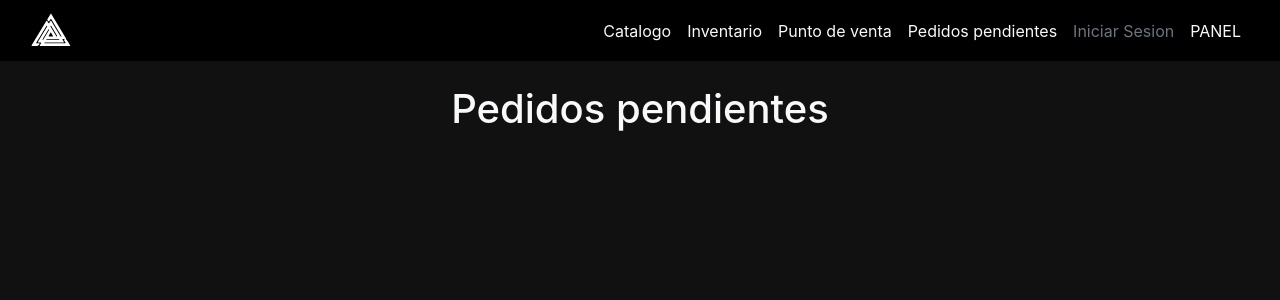
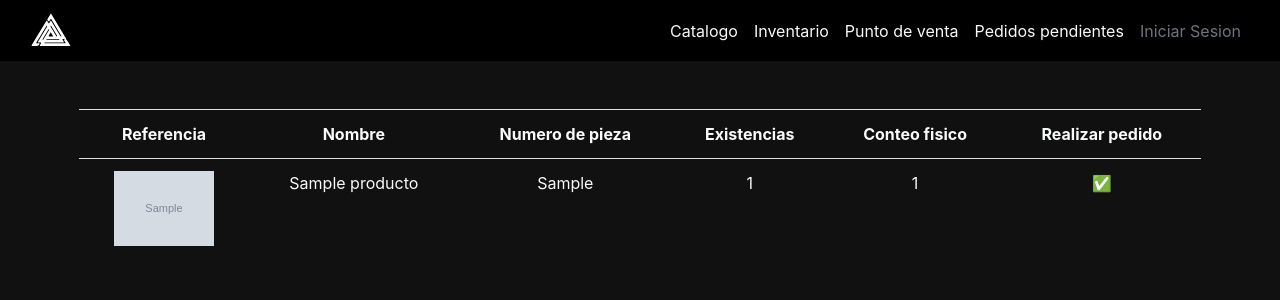
Before and after one commit to Wilovy09/PDV-DJANGO, a Django app: template pedidos_pendientes/templates/pedidos_pendientes.html in a window 1280 px wide. Shown: the top 300 px of the page. Run offline with Django 4.2, Linux system fonts and the light colour scheme; the template is opened without the code that fills it: values that come from a table or form of the project are taken from there, others are empty; tables that the repository leaves empty hold one stand-in row (values such as "Sample post"); grey boxes marked "Sample" are stand-in pictures; some libraries are stand-ins or nearby versions.

Commit message:
Update pedidos pendientes

```diff
--- a/catalogo/models.py
+++ b/catalogo/models.py
@@ -29,8 +29,8 @@ class Producto(models.Model):
     numero_De_Pieza = models.CharField(max_length=100)
     precio = models.CharField(max_length=51)
 
-    existencias = models.CharField(max_length=50)
-    conteo_Fisico = models.CharField(max_length=50)
+    existencias = models.IntegerField()
+    conteo_Fisico = models.IntegerField()
 
     categoria = models.IntegerField(choices=categorias)
     nivel = models.IntegerField(choices=niveles)
--- a/catalogo/templates/layout.html
+++ b/catalogo/templates/layout.html
@@ -12,7 +12,6 @@
 <body>
 
     {% include 'partials/_navbar.html' %}
-
     <div class="container p-4">
         {% block content %}
         {% endblock  %}
--- a/catalogo/templates/partials/_navbar.html
+++ b/catalogo/templates/partials/_navbar.html
@@ -42,6 +42,9 @@
         <li class="nav-item">
           <a class="text-secondary nav-link" href="/logout">Cerrar cuenta</a>
         </li>
+        <li class="nav-item">
+          <a class="text-light nav-link" href="/admin">PANEL</a>
+        </li>
         {% else %}
         <li class="nav-item">
           <a class="text-secondary nav-link" href="/">Iniciar Sesion</a>
@@ -50,9 +53,6 @@
           <a class="text-light nav-link" href="/signup">Crear cuenta</a>
         </li> -->
         {% endif %}
-        <li class="nav-item">
-          <a class="text-light nav-link" href="/admin">PANEL</a>
-        </li>
       </ul>
     </div>
   </div>
--- a/pedidos_pendientes/templates/pedidos_pendientes.html
+++ b/pedidos_pendientes/templates/pedidos_pendientes.html
@@ -1,27 +1,32 @@
 {% extends 'layout.html' %}
+
 {% block content %}
-    <h1 class="text-light text-center">Pedidos pendientes</h1>
-    {% for cliente, fechas_pedidos in PEDIDOS_AGRUPADOS.items %}
-    {% for fecha, pedidos_fecha in fechas_pedidos.items %}
-        <div class="my-3">
-            <h3 class="bg-black text-light text-center py-2"><strong>{{ cliente }}</strong> realizo pedido el <strong>{{ fecha|date:'d M Y' }}</strong></h3>
-        </div>
-            <table class="table table-striped text-light text-center">
+    <div class="row my-4 text-center">
+        <table class="table table-striped text-light">
+            <tr>
+                <th scope="col">Referencia</th>
+                <th scope="col">Nombre</th>
+                <th scope="col">Numero de pieza</th>
+                <th scope="col">Existencias</th>
+                <th scope="col">Conteo fisico</th>
+                <th scope="col">Realizar pedido</th>
+            </tr>
+            {% for producto in productos %}
                 <tr>
-                    <th scope="col">Nombre de Pieza</th>
-                    <th scope="col">Cantidad</th>
-                    <!-- <th scope="col">Precio Unitario</th> -->
-                    <th scope="col">Precio por cantidad</th>
-                </tr>
-                {% for pedido in pedidos_fecha %}
-                <tr>
-                    <td scope="row">{{ pedido.Nombre_De_Pieza }}</td>
-                    <td scope="row">{{ pedido.Cantidad }}</td>
-                    <!-- <td scope="row">{{ precio }}</td> -->
-                    <td scope="row">{{ pedido.total }}</td>
-                </tr>
-                {% endfor %}
-            </table>
-    {% endfor %}
-    {% endfor %}
-{% endblock %}
+                    <td scope="row">
+                        <img class="img-fluid" src="{{producto.imagen.url}}" alt="Imagen del Producto" width="100em">
+                    </td>
+                    <td scope="row">{{producto.nombre}}</td>
+                    <td scope="row">{{producto.numero_De_Pieza}}</td>
+                    <td scope="row">{{producto.existencias}}</td>
+                    <td scope="row">{{producto.conteo_Fisico}}</td>
+                    {% if producto.conteo_Fisico <= 5 %}
+                        <td scope="row">✅</td>
+                    {% else %}
+                        <td scope="row">❌</td>
+                    {% endif %}
+                  </tr>
+            {% endfor %}
+        </table>
+    </div>
+{% endblock  %}
```
Also changed, not shown: pedidos_pendientes/views.py (+6 -20 lines), punto_de_venta/views.py (+8 -1 lines), catalogo/migrations/0003_alter_producto_numero_de_pieza.py (added), catalogo/migrations/0004_alter_producto_conteo_fisico_and_more.py (added).
